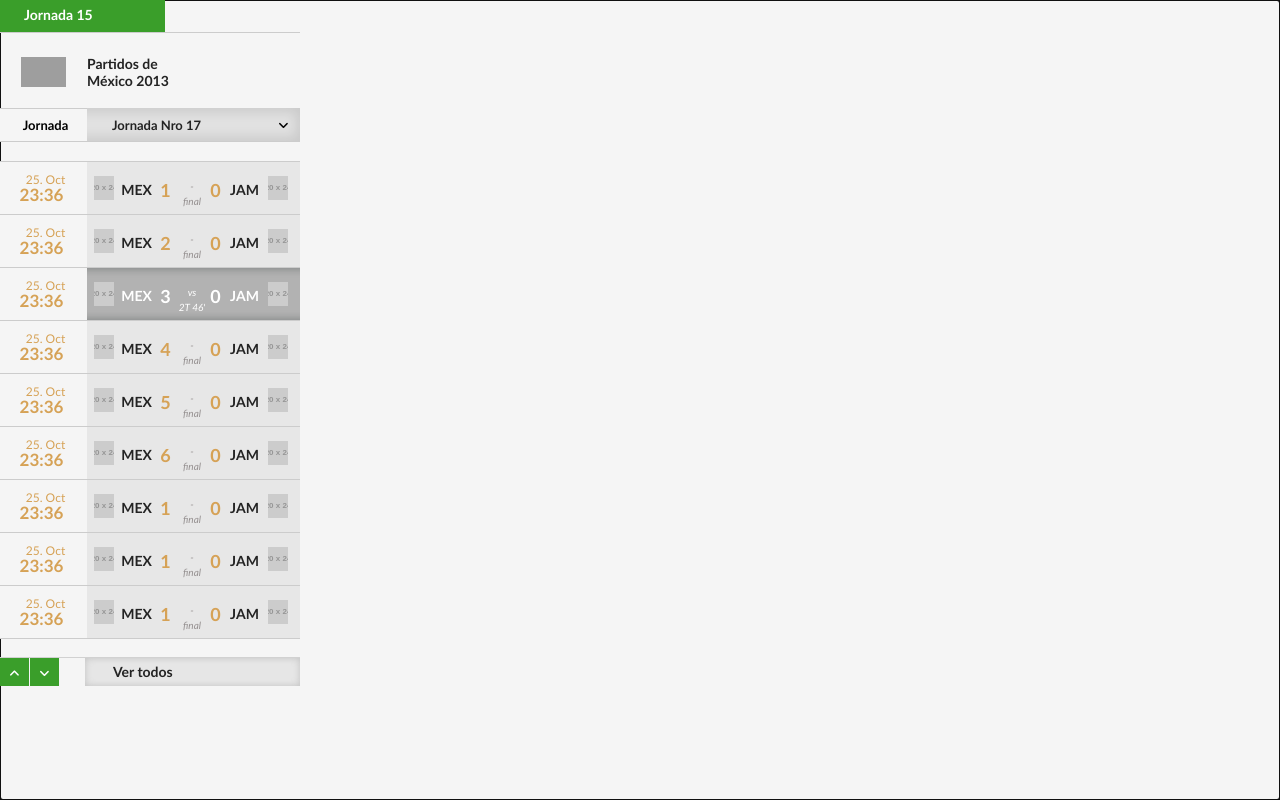
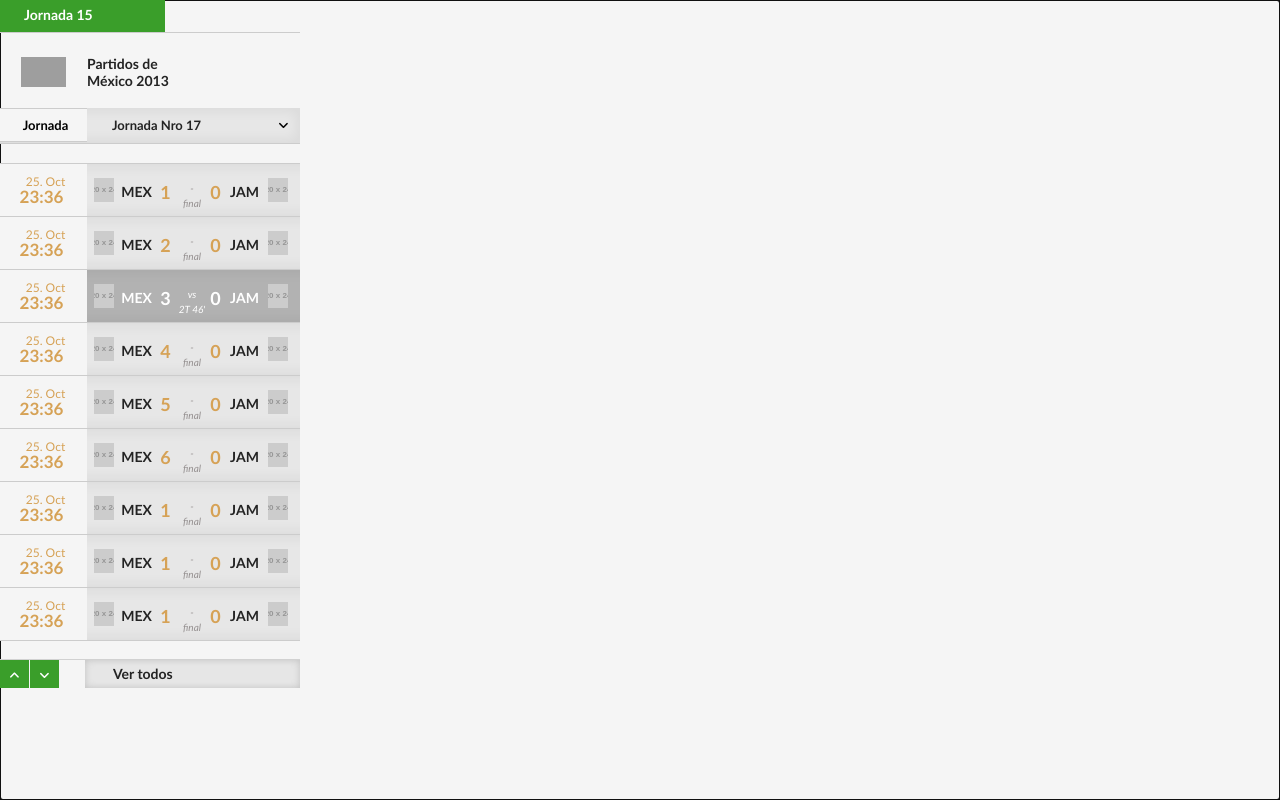
Before and after one commit to israel-viveros/MaquetadoMxM, a plain HTML site: page wdg_altasbajas_result_01/index.html in a window 1280 px wide. Drawn offline with Linux system fonts and the light colour scheme; grey boxes are pictures that could not be loaded; placeholder pictures from the web are drawn by us.

Commit message:
Degradados y height
Adecuación de degradados y altura del class "LineaResultado"

```diff
--- a/wdg_altasbajas_result_01/css/wdg_altasbajas_result_01.css
+++ b/wdg_altasbajas_result_01/css/wdg_altasbajas_result_01.css
@@ -13,6 +13,7 @@
         display: block;
     }
 	.wdg_altasbajas_result_01 .degradado{
+		height: 35px;
 		display:none;
 	}
 
@@ -24,6 +25,12 @@
     .ie8 .wdg_altasbajas_result_01 > ul li div:first-child {
       filter: alpha(opacity=100);
     }
+
+	.wdg_altasbajas_result_01 .lineaResultado{
+		height: 35px;
+	}
+
+
 	.wdg_altasbajas_result_01 .degraded{
 		display:none;
 	}
--- a/wdg_altasbajas_result_01/css/wdg_altasbajas_result_01_mobile.css
+++ b/wdg_altasbajas_result_01/css/wdg_altasbajas_result_01_mobile.css
@@ -513,11 +513,11 @@
     {
         width: 100%;
         position: relative;
-        height: 33px;
+        height: 35px;
         clear: both;
         border-bottom: 1px solid #CCC;
-		background-color: #E1E1E1;
-        box-shadow: inset 0px 0px 12px 4px rgba(0,0,0,0.1);
+		background-color: #E7E7E7;
+        box-shadow: inset 0px 0px 12px 4px rgba(0,0,0,0.05);;
     }
     .wdg_altasbajas_result_01 .str_pleca_01
     {
@@ -560,6 +560,7 @@
 		background-size: auto auto;
 		text-decoration: none;
 		border-bottom: 1px solid #CCCCCC;
+        box-shadow: inset 20px 0px 12px 4px rgba(0,0,0,0.05);
 	}
 	.wdg_altasbajas_result_01 .deg .wdg_altasbajas_result_01_block .date{
 		display: block;
```
